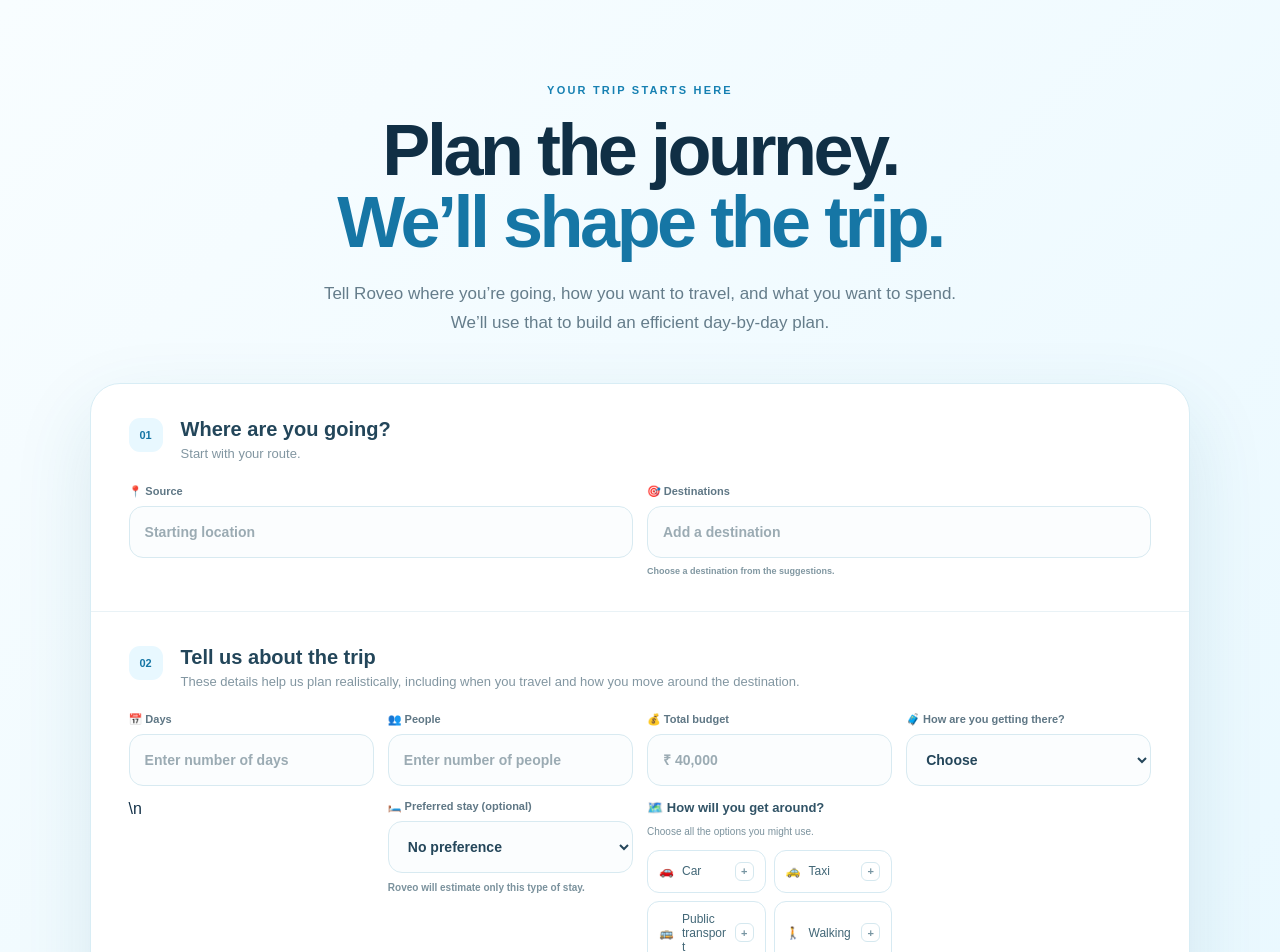
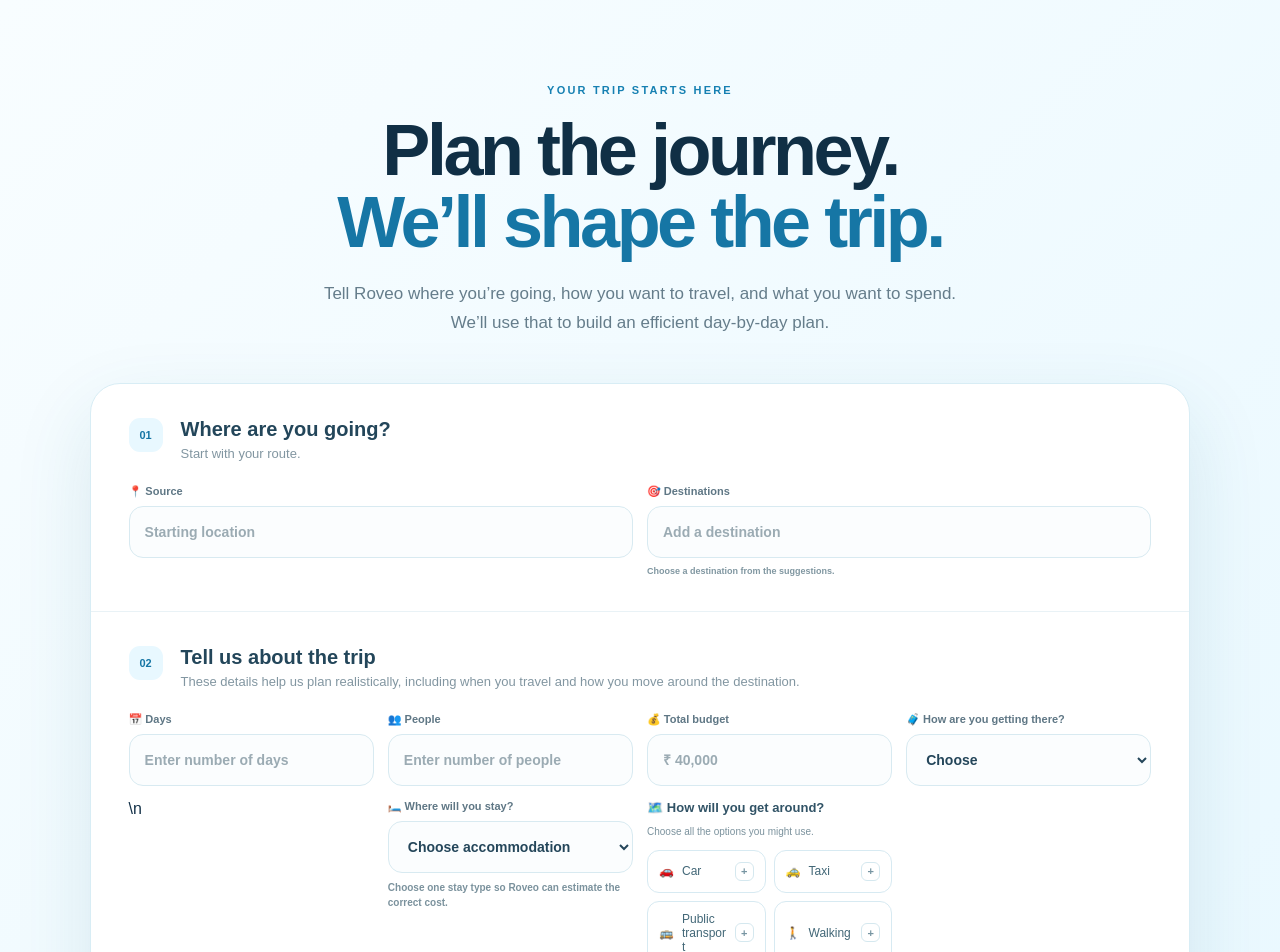
Before and after one commit to RISHITHADASARI18/roveo, a Next.js app: page /dashboard in a window 1280 px wide. Shown: the top 952 px of the page. Built offline with nearby package versions, Linux system fonts and the light colour scheme.

Commit message:
Add clear accommodation choices to trip setup

```diff
--- a/app/dashboard/page.tsx
+++ b/app/dashboard/page.tsx
@@ -18,7 +18,7 @@ export default function DashboardPage() {
   const [people, setPeople] = useState("");
   const [budget, setBudget] = useState("");
   const [travel, setTravel] = useState("");
-  const [stay, setStay] = useState("Not specified");
+  const [stay, setStay] = useState("");
   const [localTravel, setLocalTravel] = useState<string[]>([]);
   const [error, setError] = useState("");
 
@@ -79,8 +79,8 @@ export default function DashboardPage() {
   }
 
   async function buildTrip() {
-    if (!sourceLocation || destinationLocations.length === 0 || !days || !people || !budget || !travel || localTravel.length === 0) {
-      setError("Please choose a starting location, at least one destination, trip details and both travel preferences first.");
+    if (!sourceLocation || destinationLocations.length === 0 || !days || !people || !budget || !travel || !stay || localTravel.length === 0) {
+      setError("Please choose a starting location, at least one destination, trip details, accommodation and travel preferences first.");
       return;
     }
     setError("");
@@ -177,7 +177,7 @@ export default function DashboardPage() {
               <label><span>📅 Days</span><input type="number" min="1" value={days} onChange={(e) => setDays(e.target.value)} placeholder="Enter number of days" /></label>
               <label><span>👥 People</span><input type="number" min="1" value={people} onChange={(e) => setPeople(e.target.value)} placeholder="Enter number of people" /></label>
               <label><span>💰 Total budget</span><input type="number" min="0" value={budget} onChange={(e) => setBudget(e.target.value)} placeholder="₹ 40,000" /></label>
-              <label><span>🧳 How are you getting there?</span><select value={travel} onChange={(e) => setTravel(e.target.value)}><option value="" disabled>Choose</option><option>Car</option><option>Bus</option><option>Train</option><option>Flight</option></select></label>\n              <label><span>🛏️ Preferred stay (optional)</span><select value={stay} onChange={(e) => setStay(e.target.value)}><option value="Not specified">No preference</option><option value="Hostel">Hostel / dorm</option><option value="Homestay">Homestay</option><option value="Guesthouse">Guesthouse</option><option value="Budget stay">Budget stay</option><option value="Hotel">Standard stay</option><option value="Resort">Resort</option></select><small className="local-travel-hint">Roveo will estimate only this type of stay.</small></label>
+              <label><span>🧳 How are you getting there?</span><select value={travel} onChange={(e) => setTravel(e.target.value)}><option value="" disabled>Choose</option><option>Car</option><option>Bus</option><option>Train</option><option>Flight</option></select></label>\n              <label><span>🛏️ Where will you stay?</span><select value={stay} onChange={(e) => setStay(e.target.value)}><option value="" disabled>Choose accommodation</option><option value="Hotel">Hotel</option><option value="Lodge">Lodge</option><option value="Hostel">Hostel / dormitory</option><option value="Homestay">Homestay</option><option value="Guesthouse">Guesthouse</option><option value="Resort">Resort</option><option value="Relatives home">Relatives’ home (free stay)</option></select><small className="local-travel-hint">Choose one stay type so Roveo can estimate the correct cost.</small></label>
               <div className="local-travel-field"><span className="local-travel-label">🗺️ How will you get around?</span><small className="local-travel-hint">Choose all the options you might use.</small><div className="local-travel-options" role="group" aria-label="Choose one or more local transport options">{[{name:"Car",icon:"🚗"},{name:"Taxi",icon:"🚕"},{name:"Public transport",icon:"🚌"},{name:"Walking",icon:"🚶"},{name:"Bike",icon:"🚲"}].map(option=><button key={option.name} type="button" aria-pressed={localTravel.includes(option.name)} className={localTravel.includes(option.name)?"selected":""} onClick={()=>setLocalTravel(current=>current.includes(option.name)?current.filter(item=>item!==option.name):[...current,option.name])}>{option.icon} <span>{option.name}</span><b aria-hidden="true">{localTravel.includes(option.name)?"✓":"+"}</b></button>)}</div><small className="local-travel-hint">{localTravel.length ? localTravel.join(" · ") : "Select at least one option."}</small></div>
             </div>
           </div>
```
